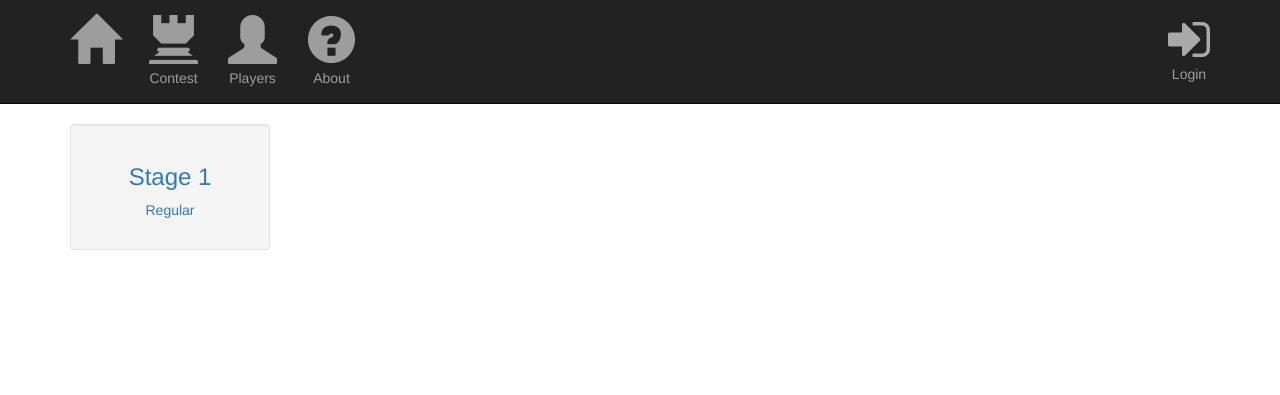
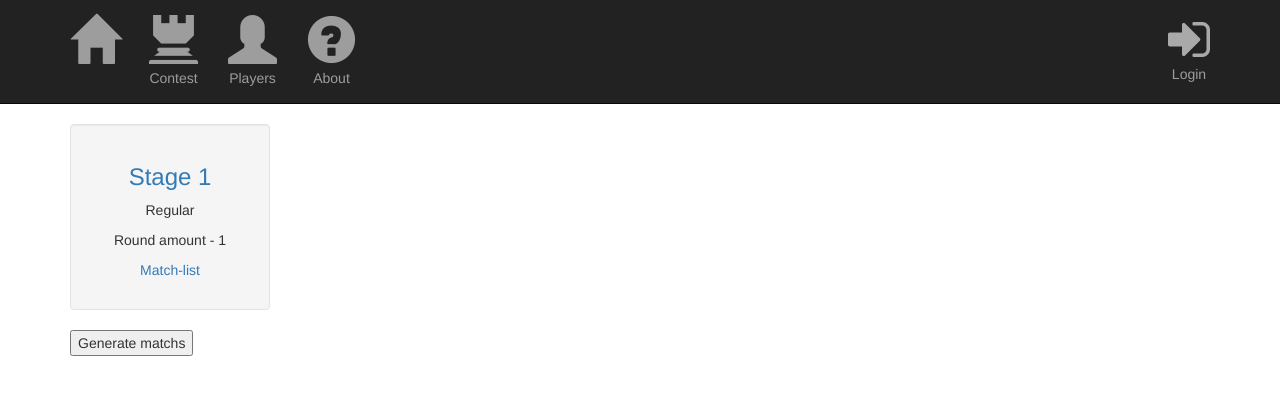
Before and after one commit to chulanovskyi/light_it_task, a Django app: template tournament/templates/tournament/tournament.html in a window 1280 px wide. Shown: the top 395 px of the page. Run offline with Django 3.2, Linux system fonts and the light colour scheme; the template is opened without the code that fills it: values that come from a table or form of the project are taken from there, others are empty; tables that the repository leaves empty hold one stand-in row (values such as "Sample post"); parts of the project's set-up code (start-up, migrations or seed data) failed here and were passed over; some libraries are stand-ins or nearby versions; some web fonts are replaced.

Commit message:
add  round amount and show and create matches

```diff
--- a/tournament/templates/tournament/tournament.html
+++ b/tournament/templates/tournament/tournament.html
@@ -8,14 +8,22 @@
 
 {% block content %}
   <div class="container">
-    {%  if tournament.stage_set.all %}
-      {% for stage in tournament.stage_set.all %}
+    {% if stages %}
+      {% for stage in stages %}
         <a href="{{ stage.id }}">
           <div class="well stage">
             <h3>Stage {{ stage.id }}</h3>
-            <p>{{ stage.get_mode_display }}</p>
-          </div>
         </a>
+        <p>{{ stage.get_mode_display }}</p>
+        <p>Round amount - {{ stage.round_set.count }}</p>
+        <a href="{% url 'show' tournament_name stage.id %}"><p>Match-list</p></a>
+        </div>
+        <td class="btn-edit remove-action">
+          <form method="POST" action="matchs/{{ stage.id }}/">
+            {% csrf_token %}
+            <input type="submit" value="Generate matchs">
+          </form>
+        </td>
       {% endfor %}
     {% endif %}
   </div>
```
